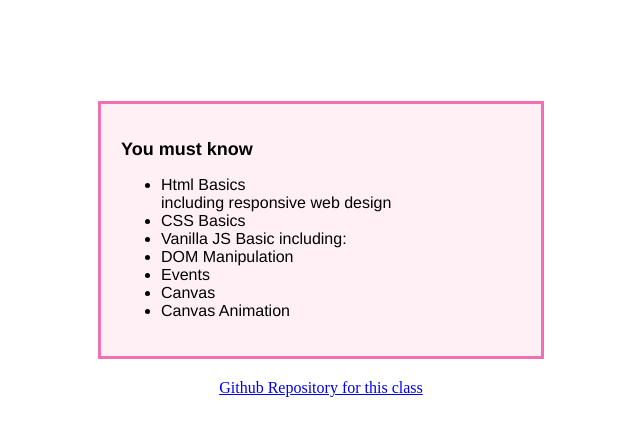
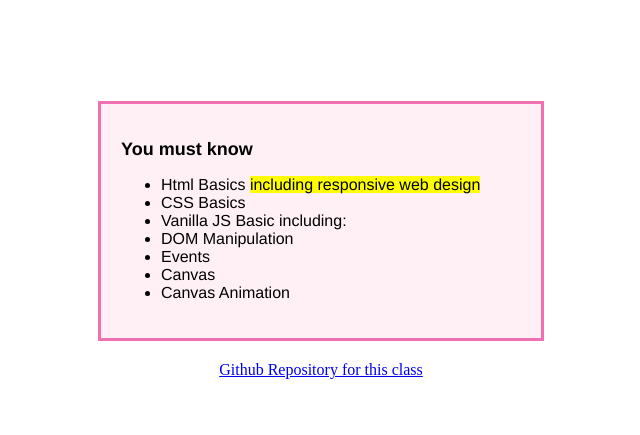
Before and after one commit to amirmahmoudi1967/wp3_web_application, a plain HTML site: page wp3/index.html in a window 1280 px wide. Shown: the part 167-602 px from the top of the page, without its empty margins (319-959 px from the left). Drawn offline with Linux system fonts and the light colour scheme.

Commit message:
Update style.css

```diff
--- a/wp3/style.css
+++ b/wp3/style.css
@@ -23,6 +23,11 @@
     font-size: 18px;
     text-align: left;
   }
+
+.highlight{
+    display: inline;
+    background-color: yellow;
+}
   .body ul{
       text-align: left;
   }
```
